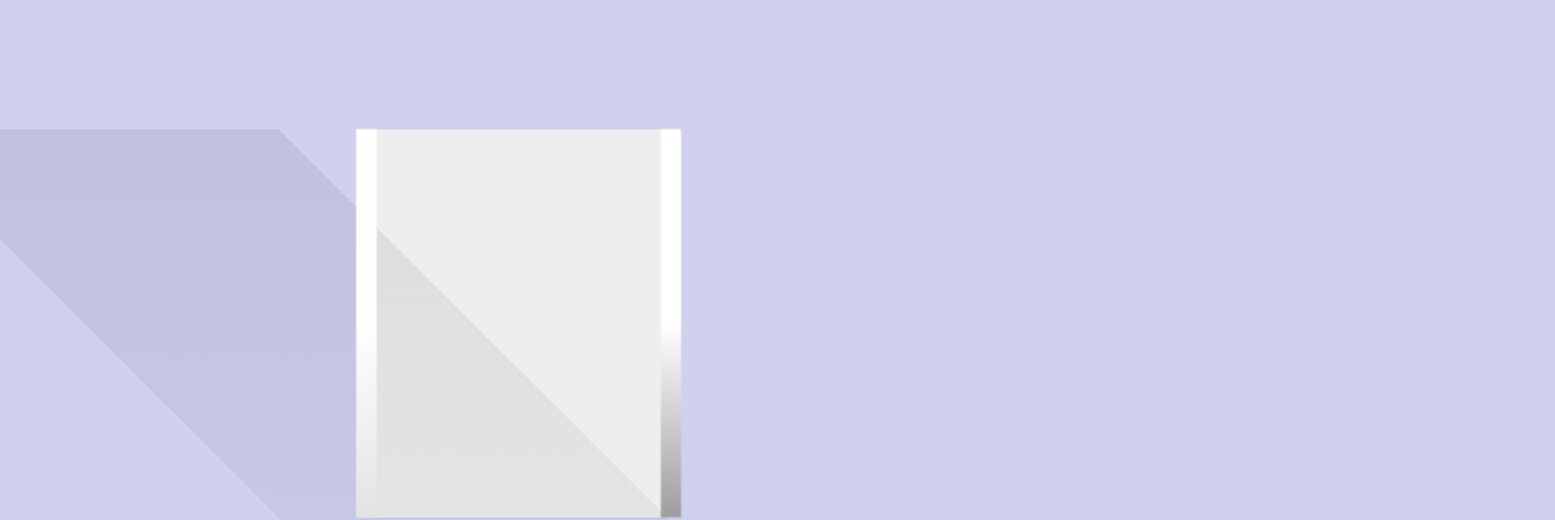
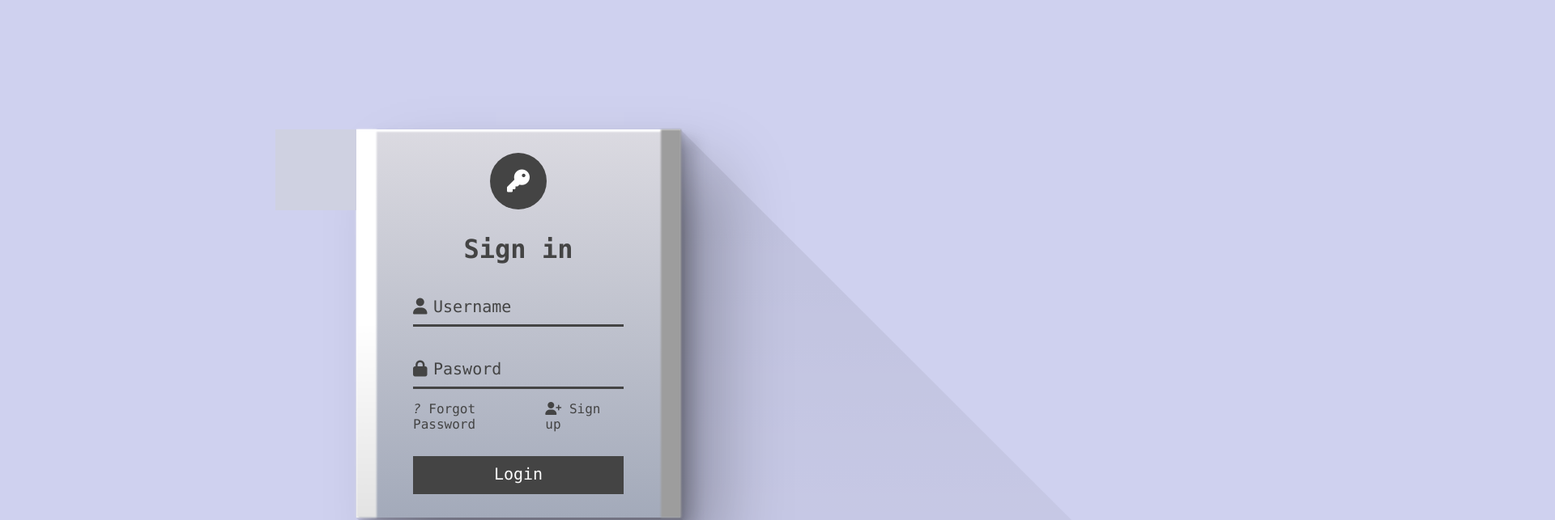
Before and after one commit to Fraloox/Card_UI_Product, a plain HTML site: page Login 3D/Index.html in a window 1280 px wide. Shown: the top 643 px of the page at 81% size, 1920 px wide, since content can reach past the window. Drawn offline with Linux system fonts and the light colour scheme.

Commit message:
Terminado el login 3D

```diff
--- a/Login 3D/Index.html
+++ b/Login 3D/Index.html
@@ -1,18 +1,53 @@
 <!DOCTYPE html>
 <html lang="en">
+
 <head>
     <meta charset="UTF-8">
     <meta http-equiv="X-UA-Compatible" content="IE=edge">
     <meta name="viewport" content="width=device-width, initial-scale=1.0">
     <title>Login 3D</title>
+    <link rel="stylesheet" href="https://cdnjs.cloudflare.com/ajax/libs/font-awesome/6.3.0/css/all.min.css"
+        integrity="sha512-SzlrxWUlpfuzQ+pcUCosxcglQRNAq/DZjVsC0lE40xsADsfeQoEypE+enwcOiGjk/bSuGGKHEyjSoQ1zVisanQ=="
+        crossorigin="anonymous" referrerpolicy="no-referrer" />
     <link rel="stylesheet" href="Style.css">
 </head>
+
 <body>
     <div class="container">
         <div class="box">
+            <div class="cover"></div>
             <div class="shadow"></div>
-            <div class="content"></div>
+            <div class="content">
+                <form class="form">
+                    <h3 class="logo">
+                        <i class="fa-solid fa-key"></i>
+                    </h3>
+                    <h2>Sign in</h2>
+                    <div class="inputBox">
+                        <input type="text" required>
+                        <i class="fa-solid fa-user"></i>
+                        <span>Username</span>
+                    </div>
+                    <div class="inputBox">
+                        <input type="password" required>
+                        <i class="fa-solid fa-lock"></i>
+                        <span>Pasword</span>
+                    </div>
+                    <div class="links">
+                        <a href="#"><i class="fa-duotone fa-question"></i> Forgot Password</a>
+                        <a href="#"><i class="fa-solid fa-user-plus"></i> Sign up</a>
+                    </div>
+                    <div class="inputBox">
+                        <input type="submit" value="Login">
+                    </div>
+                </form>
+            </div>
         </div>
     </div>
+    <!-- Links:
+CDN: https://cdnjs.com/libraries/font-awesome
+Icono: https://fontawesome.com/?utm_source=cdnjs&utm_medium=cdnjs_link&utm_campaign=cdnjs_library
+-->
 </body>
+
 </html>
--- a/Login 3D/Style.css
+++ b/Login 3D/Style.css
@@ -48,7 +48,7 @@ body{
     right: -1px;
     width: 25px;
     height: 100%;
-    background: linear-gradient(#fff,#fff,#9d9d9d);
+    background: #9d9d9d;
     filter: blur(1px);
     z-index: 1;
 }
@@ -64,9 +64,142 @@ body{
     content: '';
     position: absolute;
     top: 0;
-    left: 0;
+    left: calc(100% + 96px);
     width: 120%;
     height: 240%;
     background: linear-gradient(rgba(0,0,0,0.075),transparent);
     transform: skewX(45deg);
 }
+
+.container .box .shadow::after{
+    content: '';
+    position: absolute;
+    bottom: -200%;
+    left: calc(100% + 80px);
+    width: 100%;
+    height: 200%;
+    background: linear-gradient(rgba(0,0,0,0.075),transparent);
+    transform: skewX(45deg);
+}
+
+.cover{
+    position: absolute;
+    top: 0;
+    left: -100px;
+    width: 100px;
+    height: 100px;
+    background: #cfd1e1;
+    z-index: 10;
+}
+
+.content{
+    position: relative;
+    width: 100%;
+    height: 100%;
+    background: linear-gradient(#dbdae1,#a3aaba);
+    box-shadow: 5px 5px 5px rgba(0,0,0,0.1),
+    15px 15px 15px rgba(0,0,0,0.1),
+    20px 10px 20px rgba(0,0,0,0.1),
+    50px 50px 80px rgba(0,0,0,0.25),
+    inset 3px 3px 2px #fff;
+    display: flex;
+    justify-content: center;
+    align-items: center;
+}
+
+.content .form{
+    position: relative;
+    width: 260px;
+    display: flex;
+    justify-content: center;
+    align-items: center;
+    flex-direction: column;
+}
+
+.logo{
+    width: 70px;
+    height: 70px;
+    background: #444;
+    color: #fff;
+    font-size: 1.75em;
+    margin-bottom: 10px;
+    display: flex;
+    justify-content: center;
+    align-items: center;
+    border-radius: 50%;
+}
+
+.content .form h2{
+    font-size: 2em;
+    color: #444;
+    margin-top: 20px;
+}
+
+.content .form .inputBox{
+    position: relative;
+    width: 100%;
+    margin-top: 30px;
+}
+
+.content .form .inputBox input{
+    position: relative;
+    width: 100%;
+    padding: 10px 0 10px 25px;
+    font-size: 1.25em;
+    background: transparent;
+    box-shadow: none;
+    border: none;
+    border-bottom: 3px solid #444;
+    outline: none;
+    color: #444;
+}
+
+.content .form .inputBox i{
+    position: absolute;
+    left: 0;
+    bottom: 15px;
+    font-size: 1.25em;
+    color: #444;
+}
+
+.content .form .inputBox span{
+    position: absolute;
+    left: 0;
+    padding: 10px 0 10px 25px;
+    font-size: 1.25em;
+    pointer-events: none;
+    color: #444;
+    transition: 0.5s;
+}
+
+.content .form .inputBox input:focus ~ span,
+.content .form .inputBox input:valid ~ span{
+    transform: translateY(-20px);
+    font-size: 0.9em;
+    background: #444;
+    color: #fff;
+    padding: 2px 4px;
+}
+
+.content .form .links{
+    width: 100%;
+    margin-top: 15px;
+    display: flex;
+    justify-content: space-between;
+}
+
+.content .form .links a{
+    color: #444;
+    text-decoration: none;
+}
+
+.content .form .inputBox input[type="submit"]{
+    background: #444;
+    color: #fff;
+    cursor: pointer;
+    padding: 10px;
+}
+
+.content .form .inputBox input[type="submit"]:hover{
+    background: #333;
+}
```
